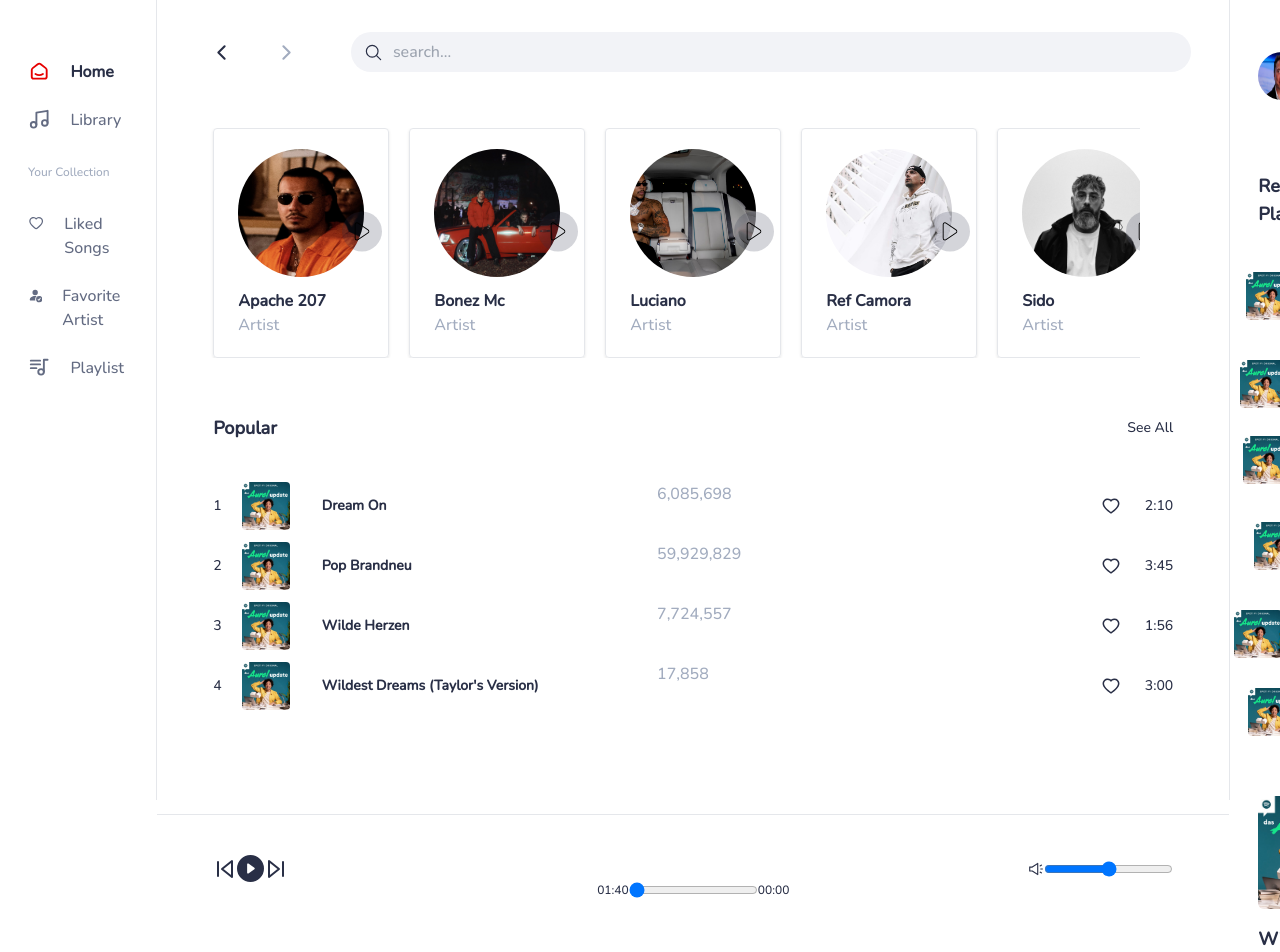
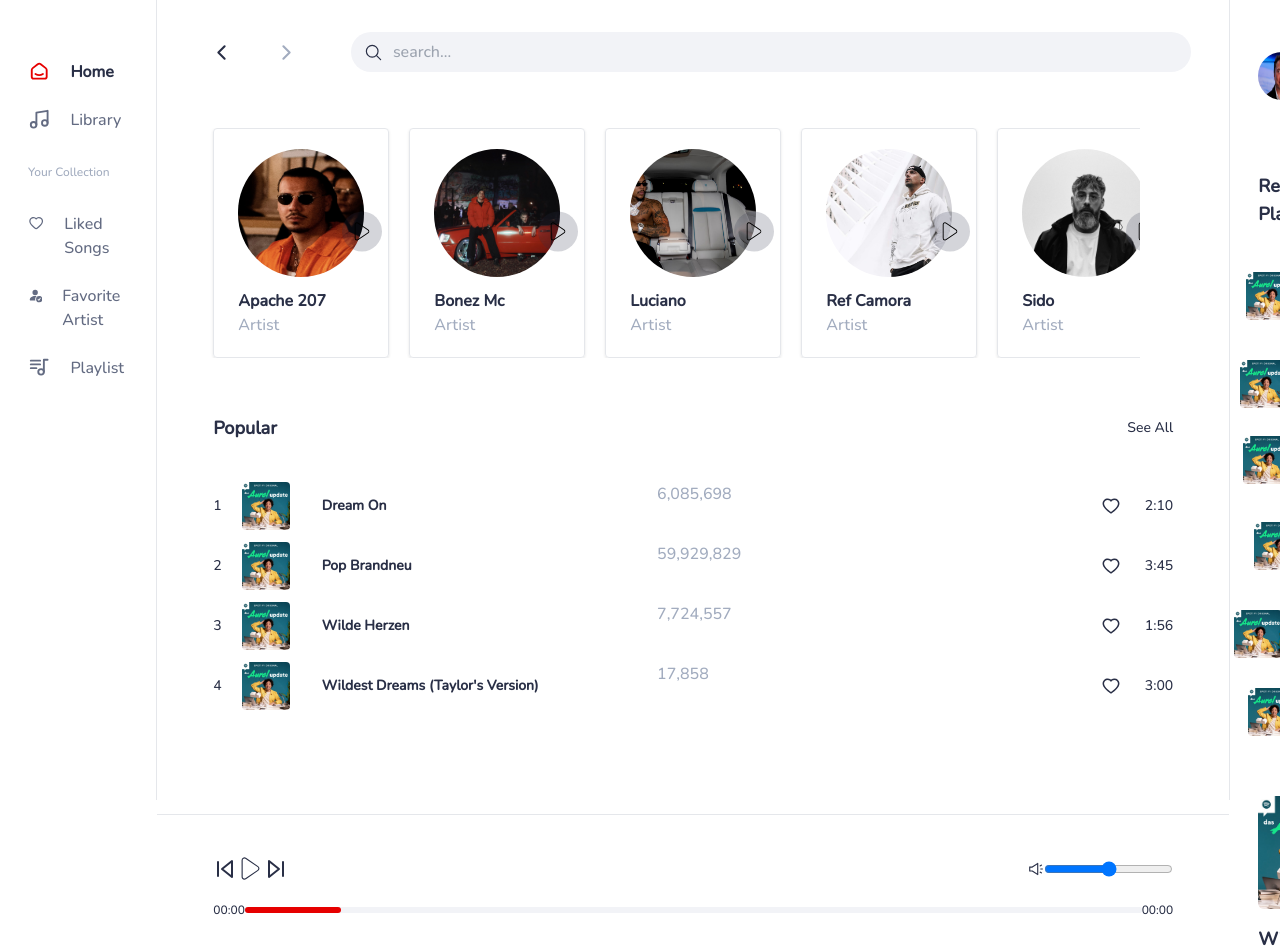
Before and after one commit to mhmd-bagha/music-player-client, a Next.js app: page / in a window 1280 px wide. Shown: the top 952 px of the page. Built offline with nearby package versions, Linux system fonts and the light colour scheme.

Commit message:
feat: added progress bar style

```diff
--- a/helpers/player.jsx
+++ b/helpers/player.jsx
@@ -1,8 +1,8 @@
-import {useReducer, useRef, useState} from "react";
+import {useEffect, useReducer, useRef, useState} from "react";
 import styles from 'Styles/Player.module.scss'
-import {BsPauseCircleFill, BsPlayCircleFill} from "react-icons/bs";
 import {FiSkipBack, FiSkipForward} from "react-icons/fi";
 import {AiOutlineSound} from "react-icons/ai";
+import {CiPause1, CiPlay1} from "react-icons/ci";
 
 const SET_PLAY = "SET_PLAY";
 const SET_CURRENT_TIME = "SET_CURRENT_TIME";
@@ -10,7 +10,7 @@ const SET_CURRENT_TIME = "SET_CURRENT_TIME";
 
 const InitialState = {
     play: false,
-    currentTime: 100,
+    currentTime: 0,
     // duration: 0,
 }
 
@@ -56,36 +56,40 @@ const Player = ({src}) => {
     return (
         <>
             {/* controls */}
-            <div className="flex justify-between items-center">
+            <div className="flex justify-between items-center mb-5">
                 {/* toggle play and next and back */}
                 <div className="flex items-center">
                     {/* back music */}
-                    <button className="px-4">
+                    <button className="back_music">
                         <FiSkipBack className="color-gunmetal" size={24}/>
                     </button>
+
                     {/* toggle music */}
-                    <button className="px-4" onClick={togglePlay}>
-                        {state.play ? <BsPauseCircleFill className="color-gunmetal" size={27}/> :
-                            <BsPlayCircleFill className="color-gunmetal" size={27}/>}
+                    <button className="toggle_music" onClick={togglePlay}>
+                        {state.play ? <CiPause1 className="color-gunmetal" size={27}/> :
+                            <CiPlay1 className="color-gunmetal" size={27}/>}
                     </button>
+
                     {/* next music */}
-                    <button className="px-4">
+                    <button className="next_music">
                         <FiSkipForward className="color-gunmetal" size={24}/>
                     </button>
                 </div>
+
                 {/*  control sound  */}
                 <div className="flex justify-center items-center">
-                    <button><AiOutlineSound className="color-gunmetal"/></button>
-                    <input type="range"/>
+                    <button className="sound_button"><AiOutlineSound className="color-gunmetal"/></button>
+                    <input type="range" className="sound_range"/>
                 </div>
             </div>
+
             {/* time buffer */}
             <div className="flex justify-center items-center w-full">
                 {/* current time */}
                 <p className="text-xs color-gunmetal pr-4">{formatTime(state.currentTime)}</p>
                 {/* change time */}
                 <input type="range" min={0} max={duration} value={state.currentTime} onChange={changedRange}
-                       className={`${styles.time_buffer} px-10`}/>
+                       className={styles.buffer_range_bar}/>
                 {/* all time */}
                 <p className="text-xs color-gunmetal">{formatTime(duration)}</p>
             </div>
--- a/styles/Player.module.scss
+++ b/styles/Player.module.scss
@@ -0,0 +1,65 @@
+@import 'globals';
+
+.buffer_range_bar {
+  appearance: none;
+  background: $color_anti_flash_white;
+  border-radius: 1rem;
+  position: relative;
+  width: 100%;
+  height: .4rem;
+  outline: none;
+
+  &::-webkit-slider-runnable-track {
+    background: $color_anti_flash_white;
+    border-radius: 1rem;
+    position: relative;
+    width: 100%;
+    height: .4rem;
+    outline: none;
+  }
+
+  &::-moz-range-track {
+    background: $color_anti_flash_white;
+    border-radius: 1rem;
+    position: relative;
+    width: 100%;
+    height: .4rem;
+    outline: none;
+  }
+
+  //&::-moz-focus-outer {
+  //  border: 0;
+  //}
+
+  &:before {
+    content: '';
+    height: .4rem;
+    width: 6rem;
+    background-color: $color_electric_red;
+    position: absolute;
+    border-radius: .5rem;
+    top: 0;
+    left: 0;
+    z-index: 2;
+    cursor: pointer;
+  }
+
+  &::-moz-range-progress {
+    height: .4rem;
+    background-color: $color_electric_red;
+    border-radius: .5rem;
+    cursor: pointer;
+  }
+
+  &::-webkit-slider-thumb {
+    -webkit-appearance: none;
+    width: 0;
+    height: 0;
+  }
+
+  &::-moz-range-thumb {
+    width: 0;
+    height: 0;
+  }
+
+}
```
